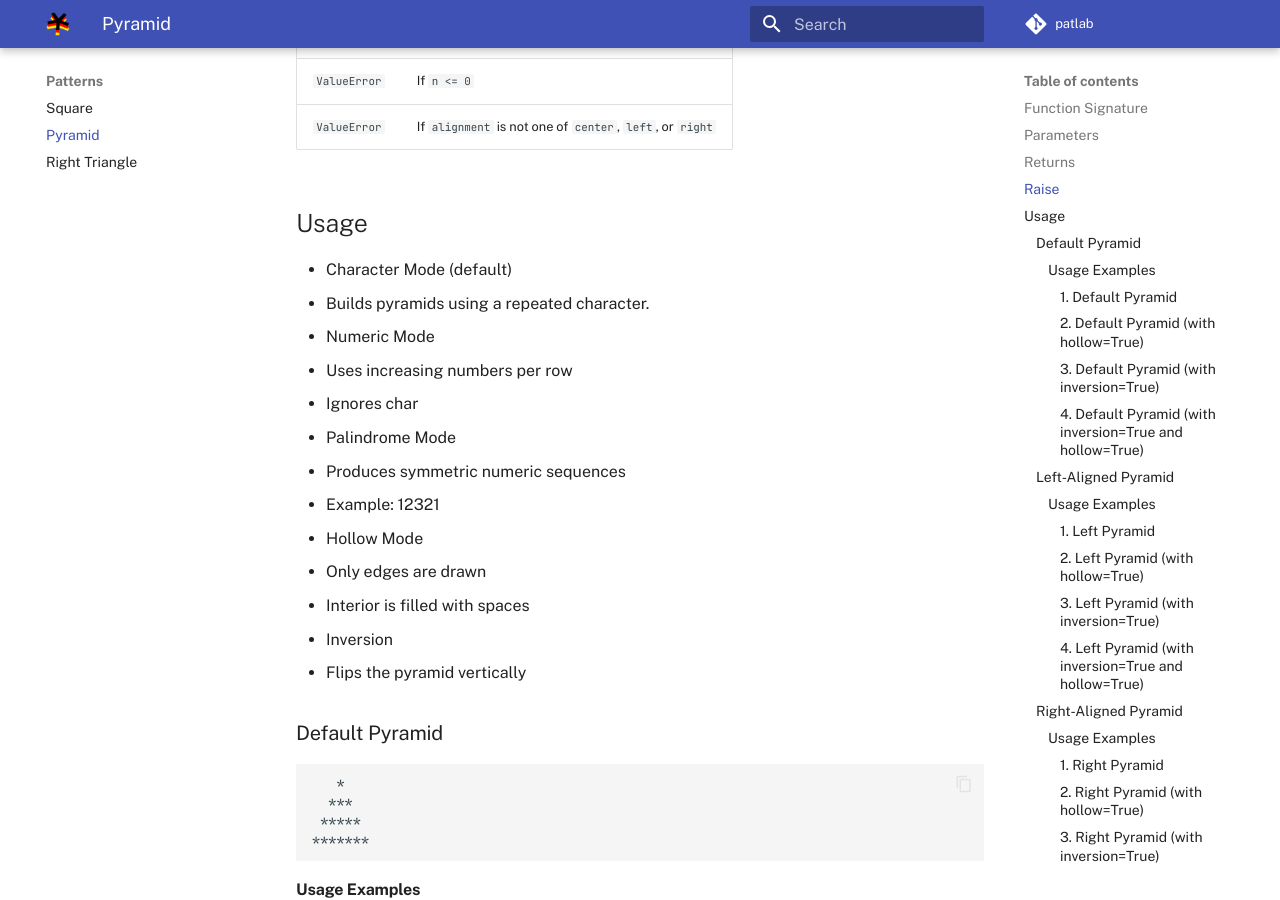
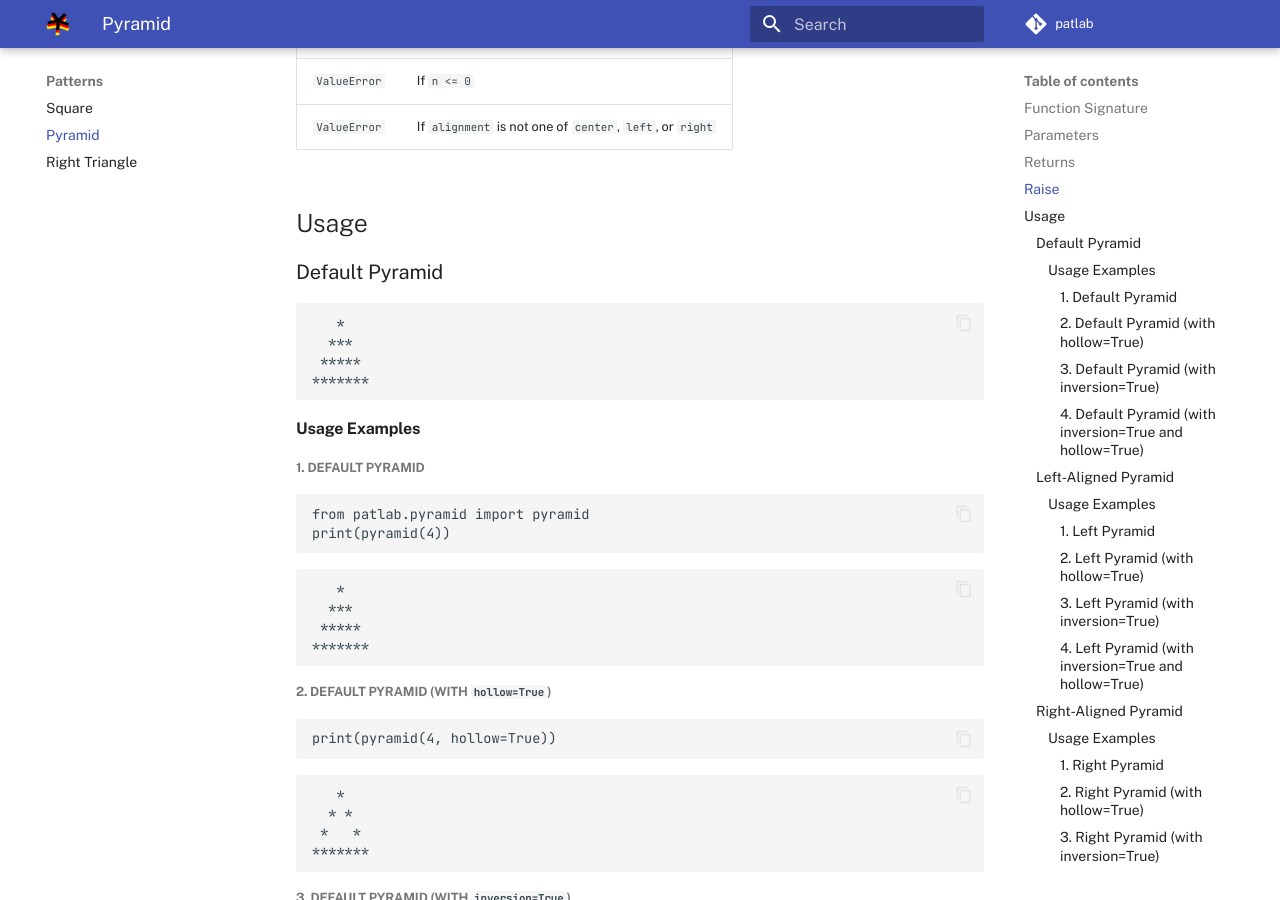
Before and after one commit to sayampradhan/patlab, an MkDocs documentation site: the page built from docs/docs/patterns/pyramid.md, in a window 1280 px wide and 900 px high, scrolled down 1228 px. Built offline with MkDocs 1.6.1 and Material for MkDocs 9.7.7, drawn with Linux system fonts in a browser that asks for light colours; comment, search, counter and statistics services are not loaded.

Commit message:
docs: re-deployed mkdocs

````diff
--- a/docs/docs/patterns/pyramid.md
+++ b/docs/docs/patterns/pyramid.md
@@ -36,19 +36,6 @@ pyramid(
 | `ValueError` | If `alignment` is not one of `center`, `left`, or `right` |
 
 ## Usage
-- Character Mode (default)
-   - Builds pyramids using a repeated character.
-- Numeric Mode
-   - Uses increasing numbers per row
-   - Ignores char
-- Palindrome Mode
-   - Produces symmetric numeric sequences
-   - Example: 12321
-- Hollow Mode
-   - Only edges are drawn
-   - Interior is filled with spaces
-- Inversion
-   - Flips the pyramid vertically
 
 ### Default Pyramid
 ```
````
Also changed, not shown: docs/site/patterns/pyramid/index.html, docs/site/search/search_index.json.
